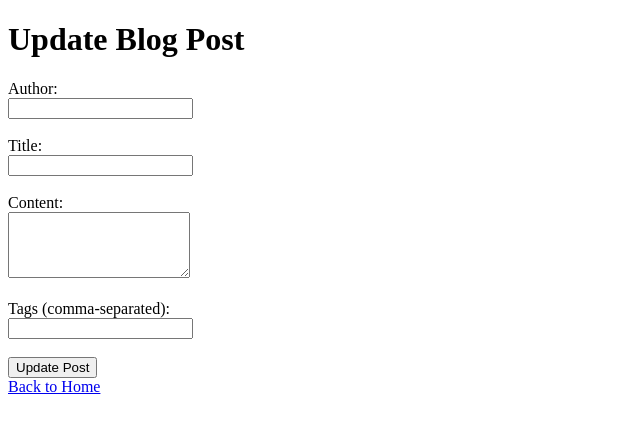
After one commit to chanieasmamaw-179/Zootopia_OOP-Flask, a Flask app: template templates/update.html in a window 1280 px wide. The commit adds this page. Shown: the top 433 px of the page, without its empty margins (0-640 px from the left). Run offline with Flask 3, Linux system fonts and the light colour scheme; the template is opened without the code that fills it, so the values that code supplies are empty.

Commit message:
Update the Index Template, Add the Update Route, Create the Update Form

```diff
--- a/app.py
+++ b/app.py
@@ -69,5 +69,28 @@ def delete_post(post_id):
         abort(404)  # If the post is not found, return a 404 error
 
 
+@app.route('/update/<int:post_id>', methods=['GET', 'POST'])
+def update_post(post_id):
+    # Find the post by its ID
+    post = next((post for post in blog_posts if post['id'] == post_id), None)
+
+    if post is None:
+        abort(404)  # If the post is not found, return a 404 error
+
+    if request.method == 'POST':
+        # Update the post with new data
+        post['author'] = request.form['author']
+        post['title'] = request.form['title']
+        post['content'] = request.form['content']
+        post['tags'] = request.form.get('tags', '').split(',')
+
+        post['tags'] = [tag.strip() for tag in post['tags']]  # Strip whitespace from tags
+        post['updated_at'] = '2024-01-01 12:00:00'  # Placeholder for updated time
+
+        return redirect(url_for('index'))  # Redirect to the homepage after updating
+
+    return render_template('update.html', post=post)
+
+
 if __name__ == '__main__':
     app.run(debug=True)
--- a/templates/index.html
+++ b/templates/index.html
@@ -19,6 +19,9 @@
                 <form action="{{ url_for('delete_post', post_id=post.id) }}" method="POST" style="display:inline;">
                     <button type="submit" onclick="return confirm('Are you sure you want to delete this post?');">Delete</button>
                 </form>
+
+                <!-- Update button that links to the update page -->
+                <a href="{{ url_for('update_post', post_id=post.id) }}">Update</a>
             </li>
         {% else %}
             <li>No posts available yet. <a href="{{ url_for('add_post') }}">Be the first to add one!</a></li>
--- /dev/null
+++ b/templates/update.html
@@ -0,0 +1,28 @@
+<!DOCTYPE html>
+<html lang="en">
+<head>
+    <meta charset="UTF-8">
+    <meta name="viewport" content="width=device-width, initial-scale=1.0">
+    <title>Update Blog Post</title>
+</head>
+<body>
+    <h1>Update Blog Post</h1>
+    <form action="{{ url_for('update_post', post_id=post.id) }}" method="POST">
+        <label for="author">Author:</label><br>
+        <input type="text" id="author" name="author" value="{{ post.author }}" required><br><br>
+
+        <label for="title">Title:</label><br>
+        <input type="text" id="title" name="title" value="{{ post.title }}" required><br><br>
+
+        <label for="content">Content:</label><br>
+        <textarea id="content" name="content" rows="4" required>{{ post.content }}</textarea><br><br>
+
+        <label for="tags">Tags (comma-separated):</label><br>
+        <input type="text" id="tags" name="tags" value="{{ post.tags | join(', ') }}"><br><br>
+
+        <button type="submit">Update Post</button>
+    </form>
+
+    <a href="/">Back to Home</a>
+</body>
+</html>
```
